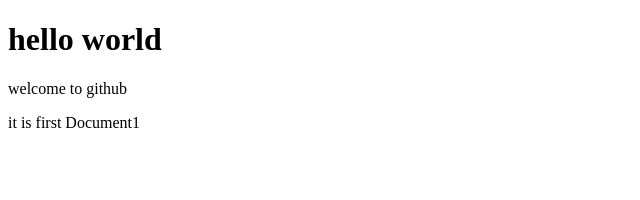
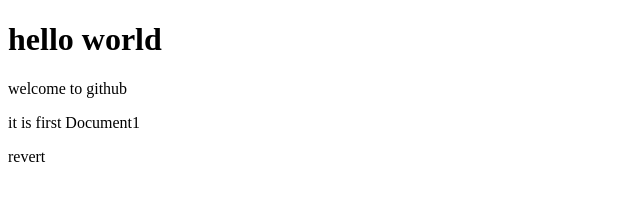
Before and after one commit to LaxmanaRaoKuna/todaysample, a plain HTML site: page index.html in a window 1280 px wide. Shown: the full height of the page, 0-640 px from the left. Drawn offline with Linux system fonts and the light colour scheme.

Commit message:
good to see you

```diff
--- a/index.html
+++ b/index.html
@@ -10,6 +10,7 @@
     <h1>hello world</h1>
     <p>welcome to github</p>
     <p>it is first Document1</p>
+    <p>revert</p>
 
 </body>
 </html>
```
